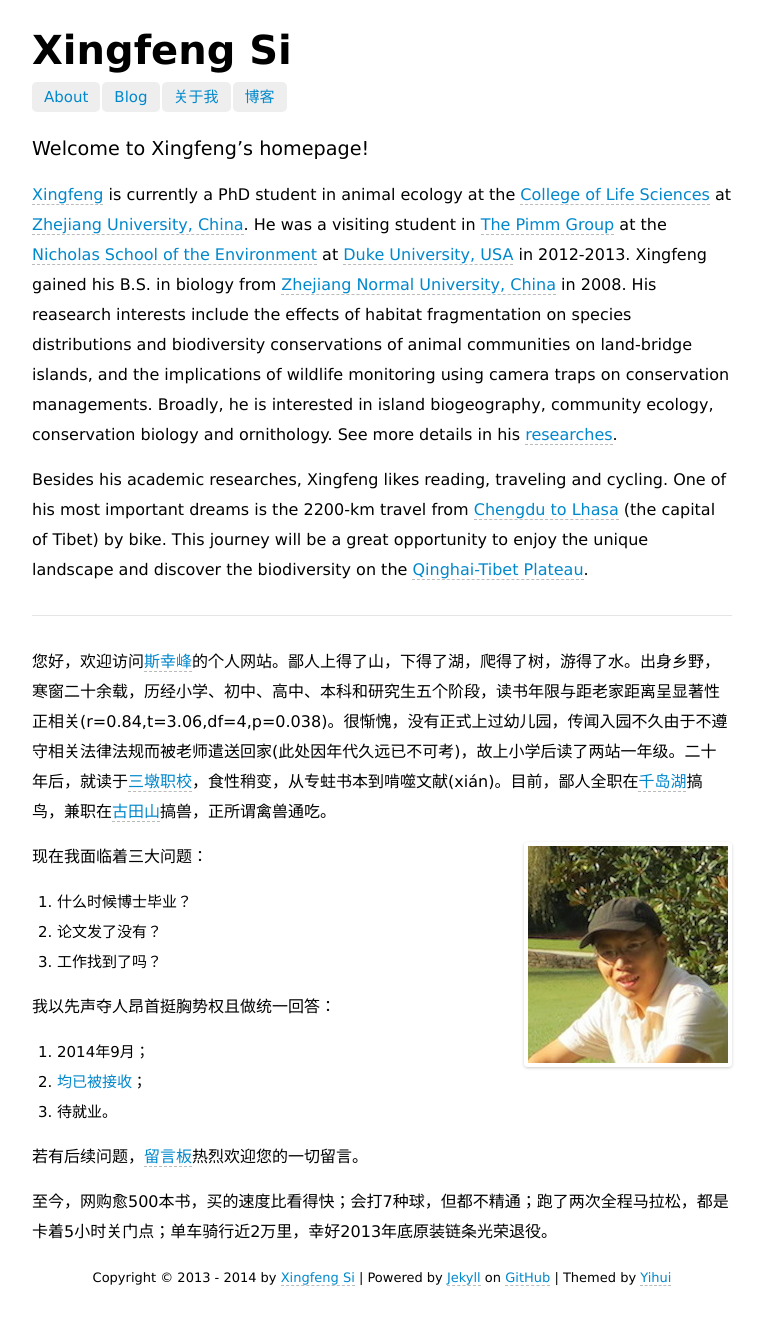
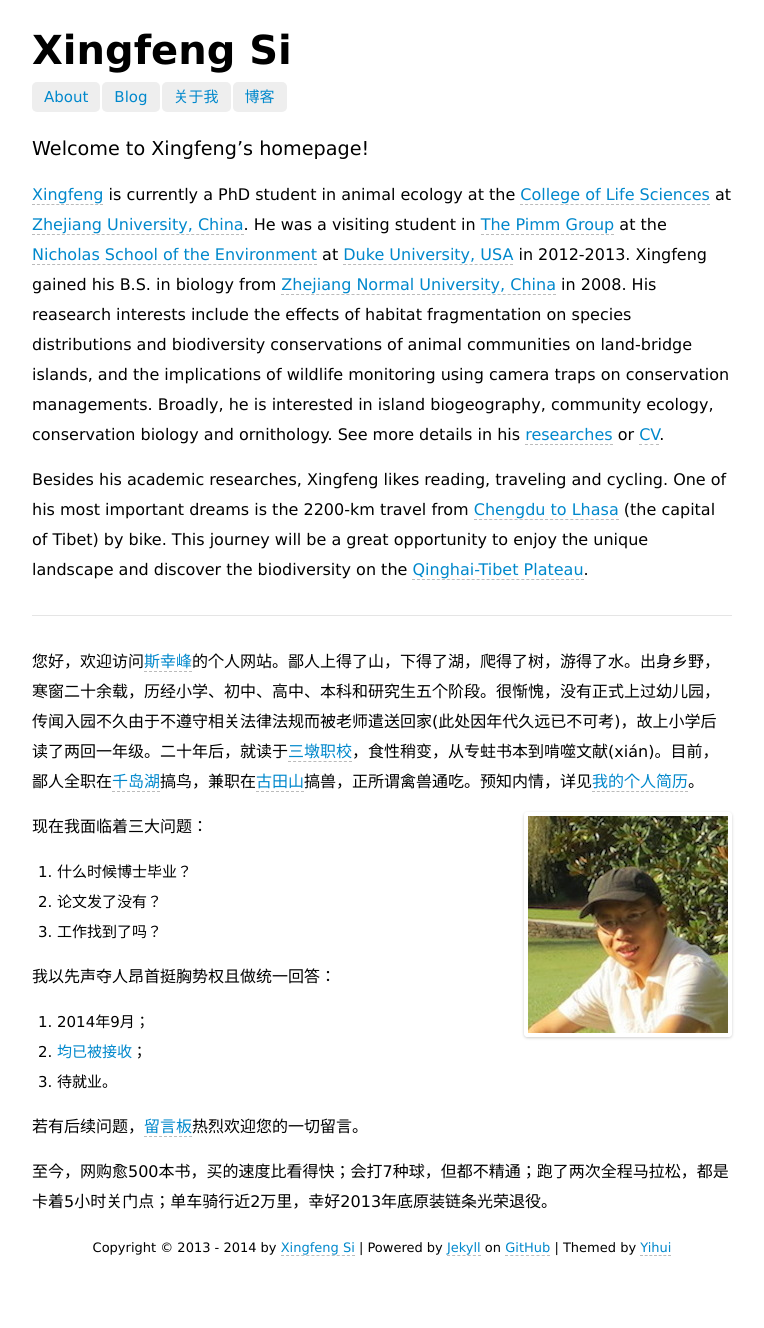
Before and after one commit to sixf/sixf.github.io, a Jekyll site: the page built from index.md, in a window 1280 px wide. Shown: the whole page, without its empty margins (258-1022 px from the left). Built offline with Jekyll 4.4.1, drawn with Linux system fonts in a browser that asks for light colours; Markdown is read by kramdown in place of the engine named in the settings; after the commit the page ends 1298 px from its top, so only the background shows below that.

Commit message:
add CV links.

```diff
--- a/index.md
+++ b/index.md
@@ -5,14 +5,14 @@
 
 <big>Welcome to Xingfeng’s homepage! </big>
 
-[Xingfeng](/ "Xingfeng Si") is currently a PhD student in animal ecology at the [College of Life Sciences](http://www.cls.zju.edu.cn/en/) at [Zhejiang University, China](http://www.zju.edu.cn/english/ "Zhejiang University"). He was a visiting student in [The Pimm Group](http://www.thepimmgroup.org) at the [Nicholas School of the Environment](http://nicholas.duke.edu) at [Duke University, USA](http://www.duke.edu) in 2012-2013. Xingfeng gained his B.S. in biology from [Zhejiang Normal University, China](http://www.zjnu.cn/eng/) in 2008. His reasearch interests include the effects of habitat fragmentation on species distributions and biodiversity conservations of animal communities on land-bridge islands, and the implications of wildlife monitoring using camera traps on conservation managements. Broadly, he is interested in island biogeography, community ecology, conservation biology and ornithology. See more details in his [researches](/en/about "About Xingfeng").
+[Xingfeng](/ "Xingfeng Si") is currently a PhD student in animal ecology at the [College of Life Sciences](http://www.cls.zju.edu.cn/en/) at [Zhejiang University, China](http://www.zju.edu.cn/english/ "Zhejiang University"). He was a visiting student in [The Pimm Group](http://www.thepimmgroup.org) at the [Nicholas School of the Environment](http://nicholas.duke.edu) at [Duke University, USA](http://www.duke.edu) in 2012-2013. Xingfeng gained his B.S. in biology from [Zhejiang Normal University, China](http://www.zjnu.cn/eng/) in 2008. His reasearch interests include the effects of habitat fragmentation on species distributions and biodiversity conservations of animal communities on land-bridge islands, and the implications of wildlife monitoring using camera traps on conservation managements. Broadly, he is interested in island biogeography, community ecology, conservation biology and ornithology. See more details in his [researches](/en/about "About Xingfeng") or [CV](http://sixf.org/files/others/cv_en.pdf).
 
 Besides his academic researches, Xingfeng likes reading, traveling and cycling. One of his most important dreams is the 2200-km travel from [Chengdu to Lhasa](http://en.wikipedia.org/wiki/China_National_Highway_318) (the capital of Tibet) by bike. This journey will be a great opportunity to enjoy the unique landscape and discover the biodiversity on the [Qinghai-Tibet Plateau](http://en.wikipedia.org/wiki/Qinghai-Tibet_Plateau).
 
 ---
 
 
-您好，欢迎访问[斯幸峰](/ "Xingfeng Si")的个人网站。鄙人上得了山，下得了湖，爬得了树，游得了水。出身乡野，寒窗二十余载，历经小学、初中、高中、本科和研究生五个阶段，读书年限与距老家距离呈显著性正相关(r=0.84,t=3.06,df=4,p=0.038)。很惭愧，没有正式上过幼儿园，传闻入园不久由于不遵守相关法律法规而被老师遣送回家(此处因年代久远已不可考)，故上小学后读了两站一年级。二十年后，就读于[三墩职校](http://www.zju.edu.cn)，食性稍变，从专蛀书本到啃噬文献(xián)。目前，鄙人全职在[千岛湖](/cn/pages/thousand-island-lake/)搞鸟，兼职在[古田山](/cn/pages/gutianshan-reserve/)搞兽，正所谓禽兽通吃。
+您好，欢迎访问[斯幸峰](/ "Xingfeng Si")的个人网站。鄙人上得了山，下得了湖，爬得了树，游得了水。出身乡野，寒窗二十余载，历经小学、初中、高中、本科和研究生五个阶段。很惭愧，没有正式上过幼儿园，传闻入园不久由于不遵守相关法律法规而被老师遣送回家(此处因年代久远已不可考)，故上小学后读了两回一年级。二十年后，就读于[三墩职校](http://www.zju.edu.cn)，食性稍变，从专蛀书本到啃噬文献(xián)。目前，鄙人全职在[千岛湖](/cn/pages/thousand-island-lake/)搞鸟，兼职在[古田山](/cn/pages/gutianshan-reserve/)搞兽，正所谓禽兽通吃。预知内情，详见[我的个人简历](http://sixf.org/files/others/cv_zh.pdf)。
 
 <p><img src="http://sixf.org/files/images/avatar.jpg" title="Xingfeng Si" align="right" /></p>
 
```
